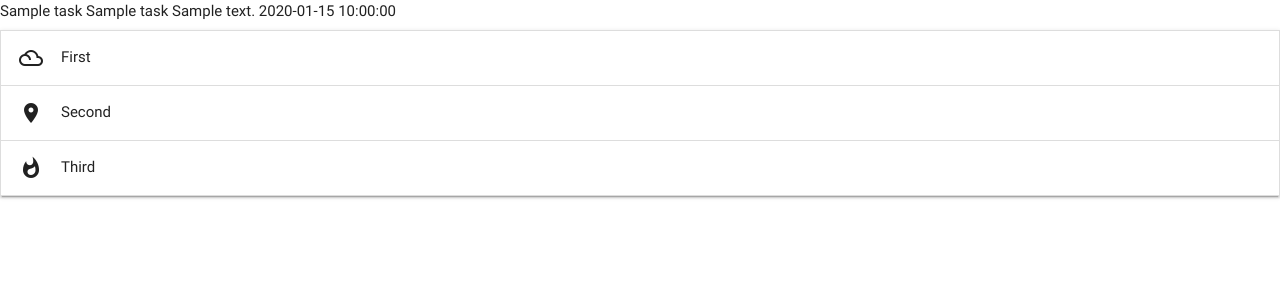
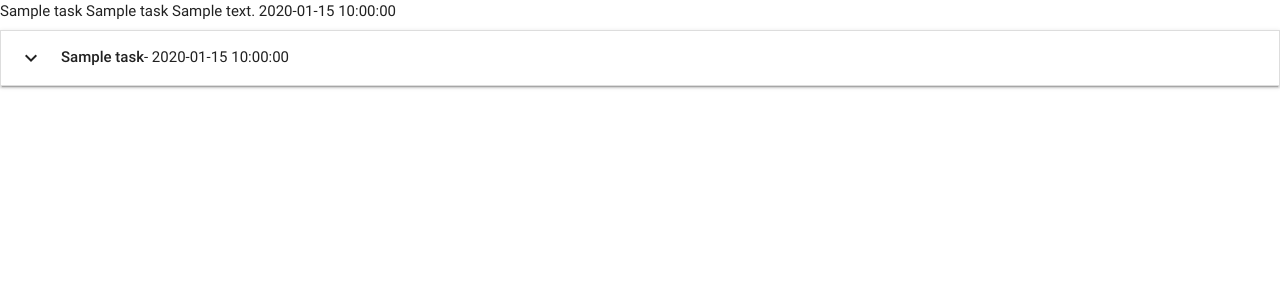
Before and after one commit to LivHed/task-manager, a Flask app: page / in a window 1280 px wide. Shown: the top 300 px of the page. Run offline with Flask 2, Linux system fonts and the light colour scheme; a database or web service that is not in the repository returns one stand-in record (values such as "Sample title"); some libraries are stand-ins or nearby versions.

Commit message:
connect the database data with the collapsible accordian

```diff
--- a/templates/tasks.html
+++ b/templates/tasks.html
@@ -1,26 +1,16 @@
-{% extends 'base.html' %}
-{% block content %}
-        {% for task in tasks %}
-            {{task.task_name}}
-            {{task.category_name}}
-            {{task.task_description}}
-            {{task.is_urgent}}
-            {{task.due_date}}
-        {% endfor %}
+{% extends 'base.html' %} {% block content %} {% for task in tasks %} {{task.task_name}} {{task.category_name}} {{task.task_description}} {{task.is_urgent}} {{task.due_date}} {% endfor %}
 
-         <ul class="collapsible" data-collapsible="accordion">
-    <li>
-      <div class="collapsible-header"><i class="material-icons">filter_drama</i>First</div>
-      <div class="collapsible-body"><span>Lorem ipsum dolor sit amet.</span></div>
-    </li>
-    <li>
-      <div class="collapsible-header"><i class="material-icons">place</i>Second</div>
-      <div class="collapsible-body"><span>Lorem ipsum dolor sit amet.</span></div>
-    </li>
-    <li>
-      <div class="collapsible-header"><i class="material-icons">whatshot</i>Third</div>
-      <div class="collapsible-body"><span>Lorem ipsum dolor sit amet.</span></div>
-    </li>
-  </ul>
-
+<ul class="collapsible" data-collapsible="accordion">
+  {% for task in tasks %}
+  <li>
+    <div class="collapsible-header"><i class="material-icons">expand_more</i><strong>{{task.task_name}}</strong> - {{task.due_date}}
+    </div>
+    <div class="collapsible-body">
+      <span>
+        {{task.task_description}}
+      </span>
+    </div>
+  </li>
+  {% endfor %}
+</ul>
 {% endblock %}
```
